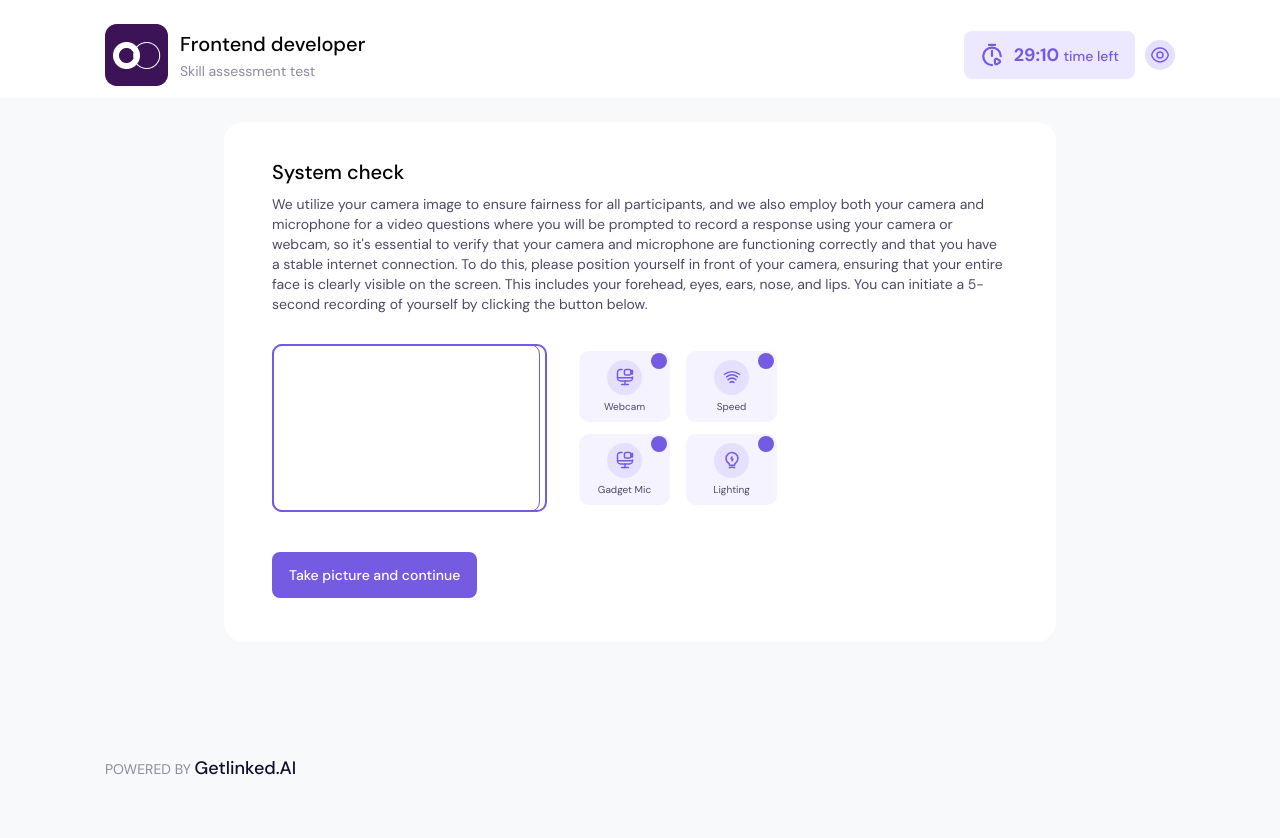
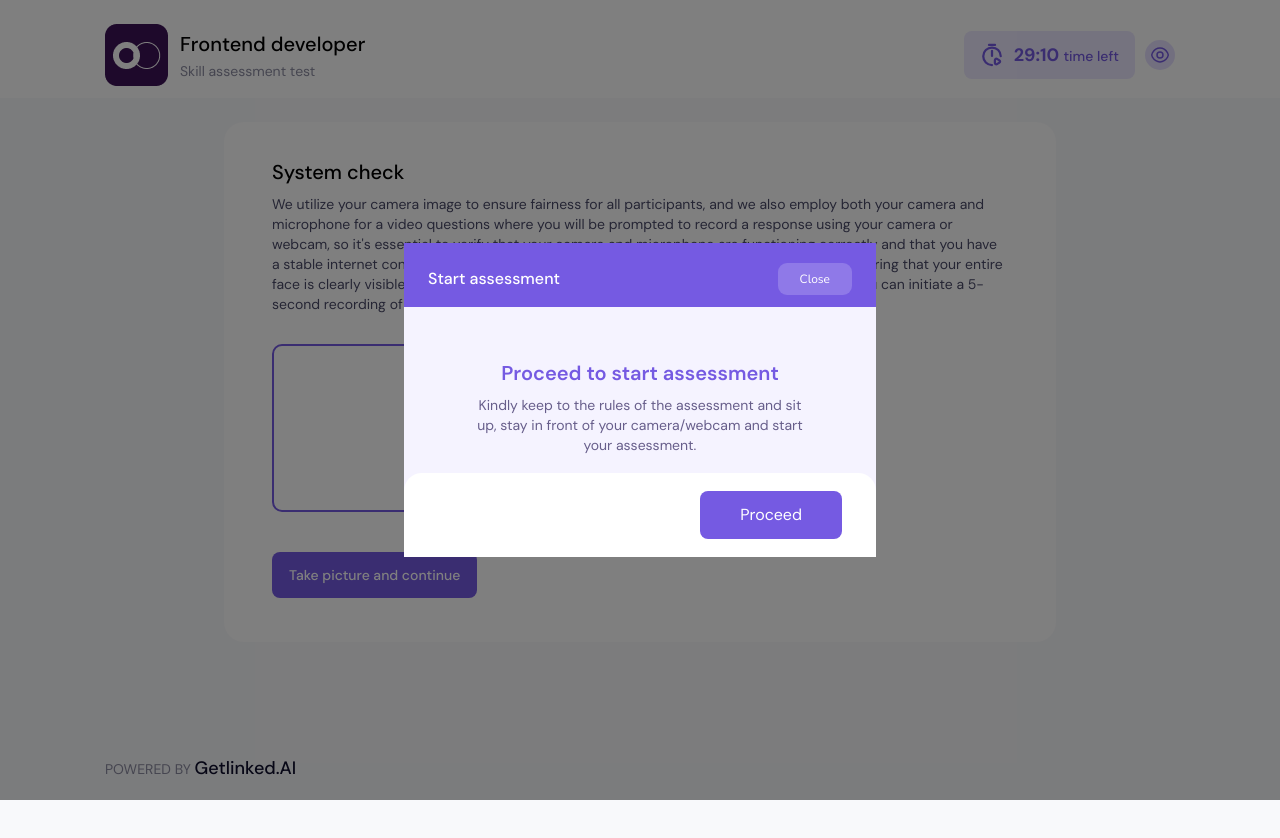
Before and after one commit to DrPrime01/gelinkedai-fe-task, a Next.js app: page / in a window 1280 px wide. Shown: the top 838 px of the page. Built offline with nearby package versions, Linux system fonts and the light colour scheme; no server answers.

Commit message:
feat: updated modal and streaming components

```diff
--- a/app/page.js
+++ b/app/page.js
@@ -1,6 +1,24 @@
+"use client";
+import { useState, useEffect } from "react";
+
 import Streaming from "@/components/Streaming";
+import Modal from "@/components/Modal";
 
 export default function Home() {
+	const openModalStatus = localStorage.getItem("openModalStatus");
+	const [openModal, setOpenModal] = useState(openModalStatus);
+
+	useEffect(() => {
+		localStorage.setItem("openModalStatus", false);
+		if (!openModalStatus) {
+			const handleOpenModal = setTimeout(() => {
+				setOpenModal(true);
+				localStorage.setItem("openModalStatus", true);
+			}, 3000);
+			return () => clearTimeout(handleOpenModal);
+		}
+	}, [openModalStatus]);
+
 	return (
 		<main className="flex justify-center p-6">
 			<div className="max-w-[832px] w-full flex flex-col bg-white rounded-[20px] pt-9 px-12 pb-11">
@@ -19,6 +37,7 @@ export default function Home() {
 				</p>
 				<Streaming />
 			</div>
+			<Modal openModal={openModal} closeModal={() => setOpenModal(false)} />
 		</main>
 	);
 }
--- a/components/Modal.jsx
+++ b/components/Modal.jsx
@@ -8,10 +8,10 @@ export default function Modal({ openModal, closeModal }) {
 			onClick={(e) => e.target === e.currentTarget && closeModal()}
 			className={`fixed w-full h-full inset-0 bg-black/50 flex items-center justify-center z-50 overflow-hidden transition-opacity delay-[50ms] ${
 				openModal ? "opacity-100" : "opacity-0"
-			} `}
+			}`}
 		>
 			<div
-				className={`flex flex-col max-h-[472px] md:max-h-[314px] transition-transform duration-200 delay-100 ${
+				className={`flex flex-col max-w-[472px] bg-[#F5F3FF] w-full md:max-h-[314px] box-border rounded-[18px] md:h-full transition-transform duration-200 delay-100 ${
 					openModal ? "scale-100" : "scale-75"
 				}`}
 			>
@@ -24,7 +24,7 @@ export default function Modal({ openModal, closeModal }) {
 						Close
 					</button>
 				</div>
-				<div className="bg-[#F5F3FF] flex justify-center text-center pt-[34px] flex-1">
+				<div className="flex flex-col justify-center text-center pt-[34px] flex-1 max-w-[335px] mx-auto">
 					<h3 className="mb-2 text-xl text-primary-500 font-semibold">
 						Proceed to start assessment
 					</h3>
@@ -33,8 +33,11 @@ export default function Modal({ openModal, closeModal }) {
 						of your camera/webcam and start your assessment.
 					</p>
 				</div>
-				<div className="bg-white rounded-t-[18px] py-[18px]">
-					<button className="rounded-lg bg-primary-500 text-white py-3 px-10">
+				<div className="bg-white rounded-t-[18px] py-[18px] px-[34px] flex justify-end">
+					<button
+						className="rounded-lg bg-primary-500 text-white py-3 px-10"
+						onClick={closeModal}
+					>
 						Proceed
 					</button>
 				</div>
--- a/components/StatusIndicator.jsx
+++ b/components/StatusIndicator.jsx
@@ -14,10 +14,18 @@ export default function StatusIndicator({ status, icon, iconSmall, label }) {
 			<div
 				className={`rounded-full ${
 					status === "warning" ? "bg-warning/10" : "bg-primary-200"
-				} flex items-center justify-center mb-1 h-[35px] w-[35px]`}
+				} flex items-center justify-center mb-1 h-[35px] w-[35px] border-2 ${
+					status === "completed"
+						? "border-primary-500"
+						: status === "warning"
+						? "border-warning"
+						: "border-none"
+				}`}
 			>
 				{status === "completed" ? (
-					<CompletedIcon />
+					<div className="rounded-full flex items-center justify-center bg-primary-500 h-[27.5px] w-[27.5px] m-0.5">
+						<CompletedIcon />
+					</div>
 				) : status === "warning" ? (
 					<WarningIcon />
 				) : (
--- a/components/Streaming.jsx
+++ b/components/Streaming.jsx
@@ -17,7 +17,7 @@ export default function Streaming() {
 	const videoRef = useRef(null);
 	const canvasRef = useRef(null);
 
-	const [webcamStatus, setWebcamStatus] = useState("");
+	const [webcamStatus, setWebcamStatus] = useState("completed");
 	const [lightingStatus, setLightingStatus] = useState("");
 	const [micStatus, setMicStatus] = useState("");
 	const [speedStatus, setSpeedStatus] = useState("");
@@ -31,8 +31,10 @@ export default function Streaming() {
 				videoRef.current.srcObject = stream;
 				return new Promise((resolve) => {
 					videoRef.current.onloadedmetadata = () => {
-						setWebcamStatus("completed");
 						resolve(videoRef.current);
+						setTimeout(() => {
+							setWebcamStatus("completed");
+						}, 3000);
 					};
 				});
 			} catch (error) {
@@ -43,7 +45,9 @@ export default function Streaming() {
 		async function checkMicrophone() {
 			try {
 				await navigator.mediaDevices.getUserMedia({ audio: true });
-				setMicStatus("completed");
+				setTimeout(() => {
+					setMicStatus("completed");
+				}, 3000);
 			} catch (error) {
 				setMicStatus("warning");
 			}
@@ -56,7 +60,9 @@ export default function Streaming() {
 				const endTime = Date.now();
 				const duration = endTime - startTime;
 				if (duration < 2000) {
-					setSpeedStatus("completed");
+					setTimeout(() => {
+						setSpeedStatus("completed");
+					}, 3000);
 				} else {
 					setSpeedStatus("warning");
 				}
@@ -136,7 +142,9 @@ export default function Streaming() {
 
 			const brightness = brightPixels / (pixels.length / 4);
 			if (brightness > 0.5) {
-				setLightingStatus("completed");
+				setTimeout(() => {
+					setLightingStatus("completed");
+				}, 3000);
 			} else {
 				setLightingStatus("warning");
 			}
@@ -151,7 +159,7 @@ export default function Streaming() {
 				<div className="md:max-w-[275px] w-full h-[168px] relative">
 					<video
 						ref={videoRef}
-						className="object-contain border border-primary-500 rounded-[10px] w-full md:max-w-[268px] h-[168px]"
+						className="object-contain w-full md:max-w-[268px] h-[168px]"
 						autoPlay
 						playsInline
 						muted
--- a/components/vectors/CompletedIcon.jsx
+++ b/components/vectors/CompletedIcon.jsx
@@ -1,15 +1,15 @@
 export default function CompletedIcon() {
 	return (
 		<svg
-			width="29"
-			height="29"
-			viewBox="0 0 29 29"
+			width="15"
+			height="11"
+			viewBox="0 0 15 11"
 			fill="none"
 			xmlns="http://www.w3.org/2000/svg"
 		>
 			<path
-				d="M14.5 28.25C22.0939 28.25 28.25 22.0939 28.25 14.5C28.25 6.90609 22.0939 0.75 14.5 0.75C6.90609 0.75 0.75 6.90609 0.75 14.5C0.75 22.0939 6.90609 28.25 14.5 28.25Z"
-				fill="#755AE2"
+				d="M5.54748 10.4225C5.27248 10.4225 5.01123 10.3125 4.81873 10.12L0.92748 6.22876C0.52873 5.83001 0.52873 5.17001 0.92748 4.77126C1.32623 4.37251 1.98623 4.37251 2.38498 4.77126L5.54748 7.93376L12.615 0.866262C13.0137 0.467512 13.6737 0.467512 14.0725 0.866262C14.4712 1.26501 14.4712 1.92501 14.0725 2.32376L6.27623 10.12C6.08373 10.3125 5.82248 10.4225 5.54748 10.4225Z"
+				fill="white"
 			/>
 		</svg>
 	);
```
